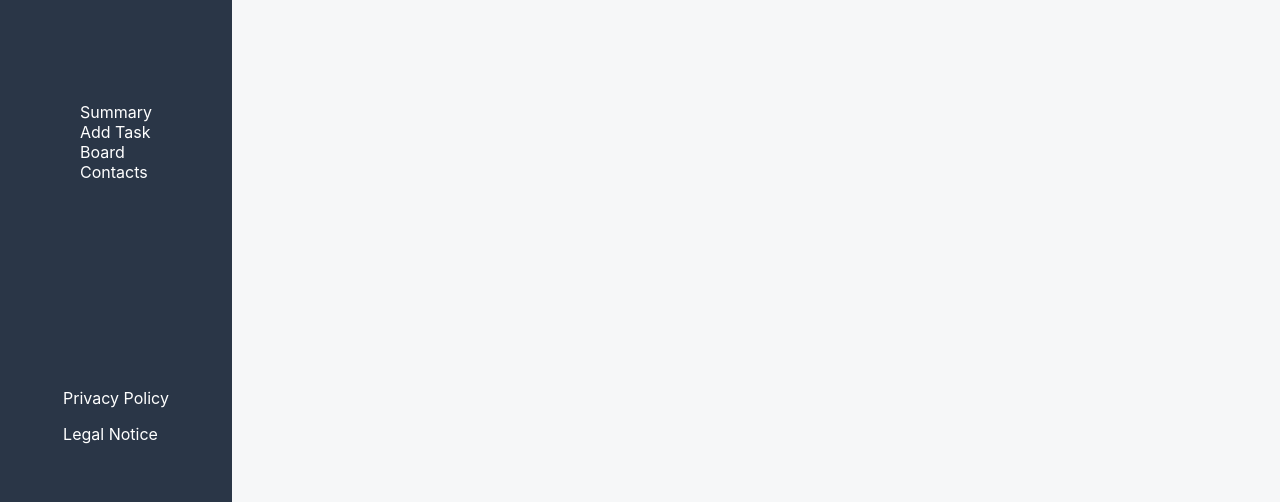
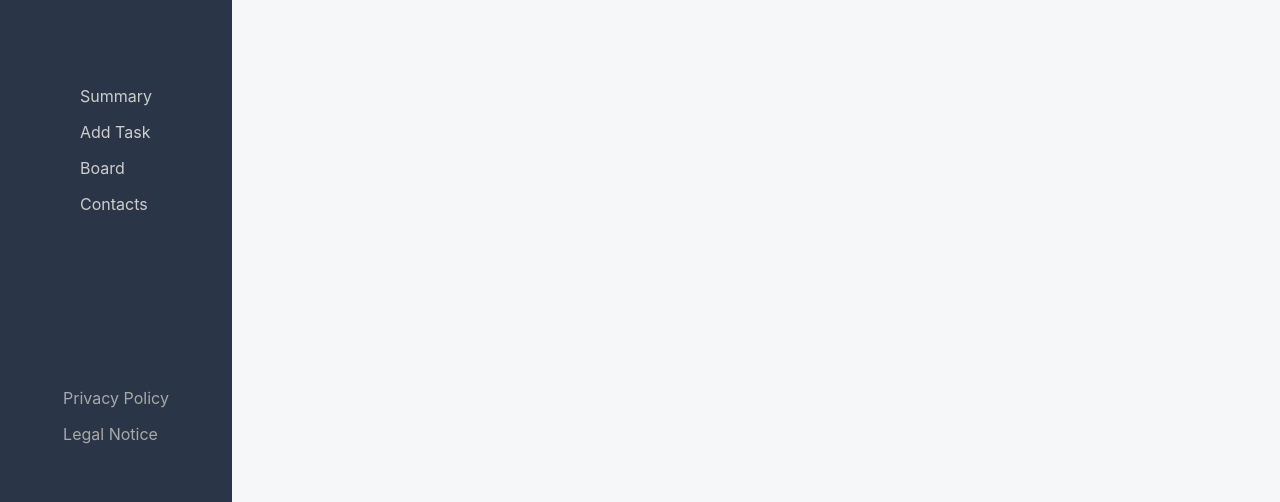
Before and after one commit to NadineJuliana/Join-Project, an Angular app: page / in a window 1280 px wide. Shown: the part 284-786 px from the top of the page. Built offline with nearby package versions, Linux system fonts and the light colour scheme.

Commit message:
Refactor navbar and sidebar styles (gap and new color variables)

```diff
--- a/src/app/layout/components/navbar/navbar.component.html
+++ b/src/app/layout/components/navbar/navbar.component.html
@@ -1,4 +1,5 @@
 <nav>
+  <div></div>
   <a href="#">Summary</a>
   <a href="#">Add Task</a>
   <a href="#">Board</a>
--- a/src/app/layout/components/navbar/navbar.component.scss
+++ b/src/app/layout/components/navbar/navbar.component.scss
@@ -1,5 +1,6 @@
 nav {
   display: flex;
   flex-direction: column;
-  color: white;
+  gap: 16px;
+  color: var(--lightgray);
 }
--- a/src/app/layout/components/sidebar/sidebar.component.scss
+++ b/src/app/layout/components/sidebar/sidebar.component.scss
@@ -22,6 +22,6 @@ section {
 
   a {
     padding: 8px;
-    color: white;
+    color: var(--gray);
   }
 }
--- a/src/styles/abstracts/_variables.scss
+++ b/src/styles/abstracts/_variables.scss
@@ -3,6 +3,8 @@
   --primary: rgb(42, 54, 71);
   --secondary: rgb(246, 247, 248);
   --white: rgb(255, 255, 255);
+  --lightgray: rgba(205, 205, 205);
+  --gray: rgba(168, 168, 168);
   --accent: rgb(41, 171, 226);
   --primary-accent: rgb(9, 25, 49);
   --drop-shadow: 0px 2px 5px rgba(0, 0, 0, 0.2);
```
Lines whose indentation alone changed are shown as unchanged.
